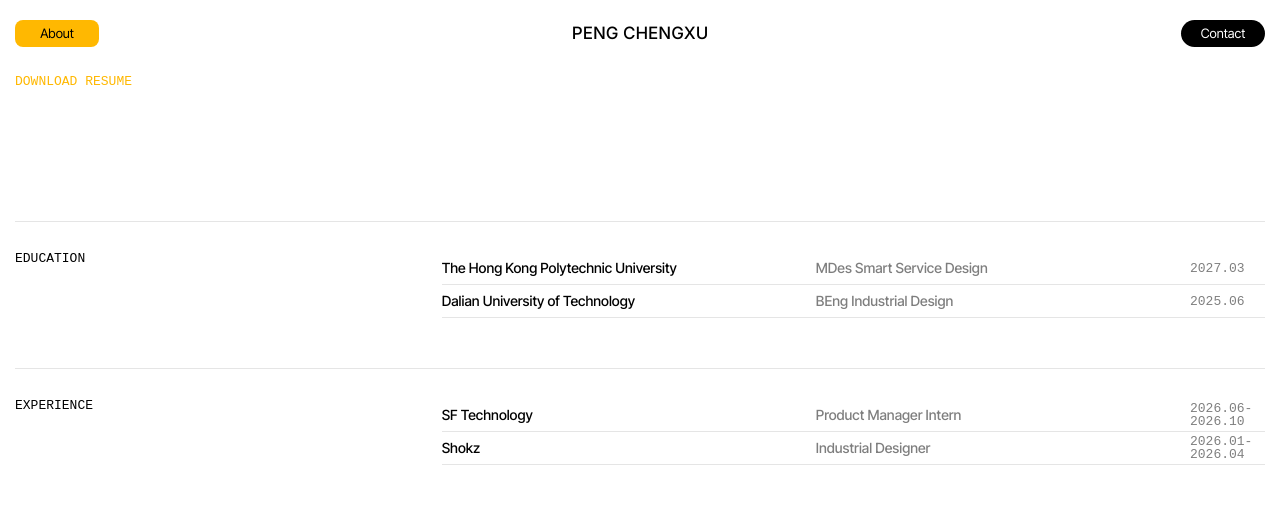
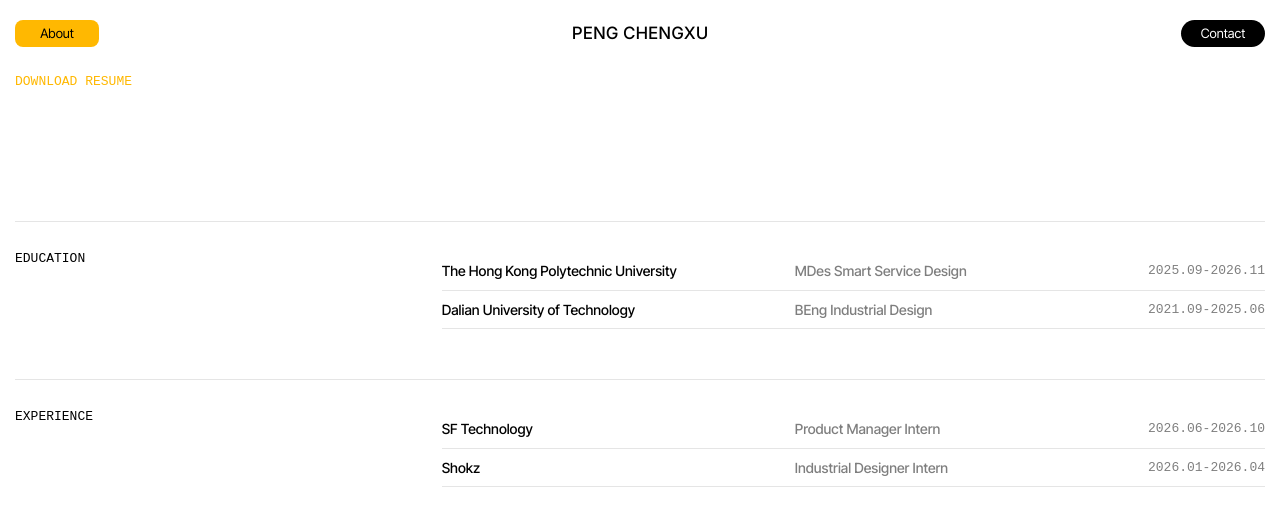
Before and after one commit to Cai7777777Cheng/Personal-Website, a React (Vite) app: page /about in a window 1280 px wide. Shown: the top 526 px of the page. Built offline with nearby package versions, Linux system fonts and the light colour scheme; a web font is replaced by a local one.

Commit message:
Revise the Nomo caption and About dates (#10)
Update the Nomo hero and Selected Works captions, education date ranges, one-line About dates, and the Shokz intern title.

```diff
--- a/src/data.ts
+++ b/src/data.ts
@@ -19,10 +19,11 @@ export const heroSlides: HeroSlide[] = [
   {
     id: 'nomo',
     title: 'NOMO',
-    subtitle: 'Tabletop companion',
+    subtitle: "Feels the table's atmosphere and each player's mood in real time.",
     image: `${import.meta.env.BASE_URL}nomo-hero.jpg`,
     alt: 'Nomo on the table between two players',
     href: nomoUrl,
+    sentence: true,
   },
   {
     id: 'hapticlink',
@@ -62,7 +63,7 @@ export const workRows: Work[][] = [
   [
     {
       title: 'Nomo',
-      subtitle: 'Tabletop project',
+      subtitle: "Feels the table's atmosphere and each player's mood in real time.",
       href: nomoUrl,
       image: `${import.meta.env.BASE_URL}nomo-hero.jpg`,
     },
@@ -98,12 +99,12 @@ export const educationRows: ProfileRow[] = [
   {
     place: 'The Hong Kong Polytechnic University',
     detail: 'MDes Smart Service Design',
-    when: '2027.03',
+    when: '2025.09-2026.11',
   },
   {
     place: 'Dalian University of Technology',
     detail: 'BEng Industrial Design',
-    when: '2025.06',
+    when: '2021.09-2025.06',
   },
 ]
 
@@ -115,7 +116,7 @@ export const experienceRows: ProfileRow[] = [
   },
   {
     place: 'Shokz',
-    detail: 'Industrial Designer',
+    detail: 'Industrial Designer Intern',
     when: '2026.01-2026.04',
   },
 ]
--- a/src/index.css
+++ b/src/index.css
@@ -433,30 +433,26 @@ button { font: inherit; color: inherit; }
   display: flex;
   align-items: center;
   box-sizing: border-box;
-  height: 32px;
+  min-height: 32px;
   padding: 9px 0;
-  overflow: hidden;
 }
 .profile-row .who,
 .profile-row .role {
   flex: 1 0 0;
   width: 1px;
   min-width: 0;
-  overflow: hidden;
   color: #000;
   font-family: var(--tight);
   font-size: 14px;
   font-weight: 500;
   line-height: 1.4;
   letter-spacing: 0;
-  text-overflow: ellipsis;
-  white-space: nowrap;
 }
 .profile-row .role,
 .profile-row .when { opacity: 0.5; }
 .profile-row .when {
   flex: none;
-  width: 75px;
+  width: max-content;
   color: #000;
   font-family: var(--mono);
   font-size: 13px;
@@ -464,6 +460,7 @@ button { font: inherit; color: inherit; }
   line-height: 1;
   letter-spacing: 0;
   text-transform: uppercase;
+  white-space: nowrap;
 }
 .profile-row .who:hover { opacity: 0.55; }
 
```
